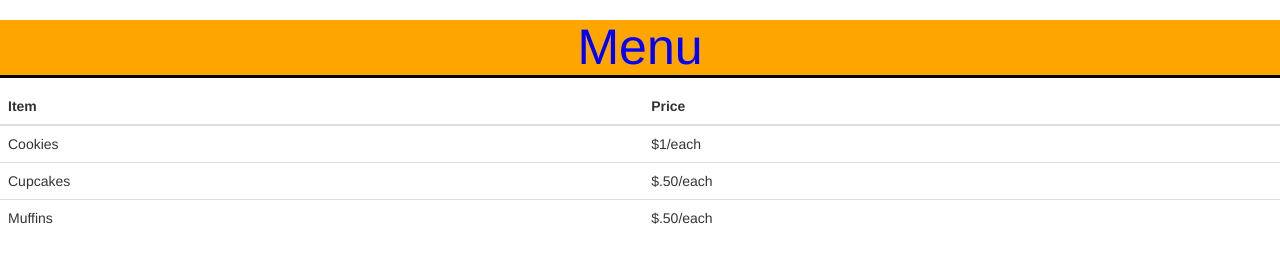
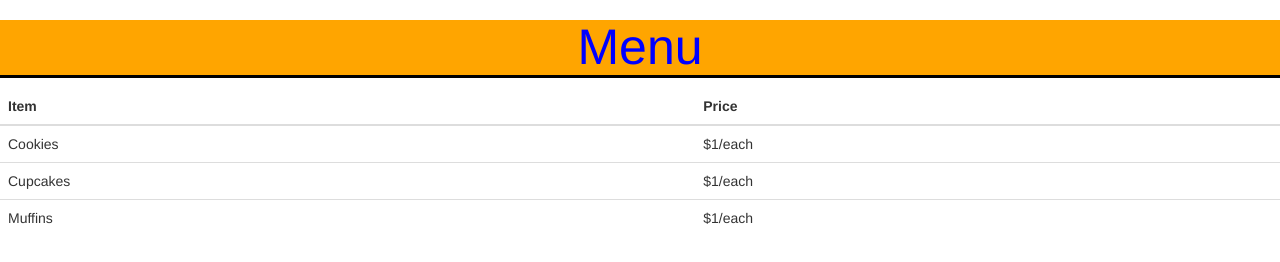
Before and after one commit to tatemitchell/tates-bakery, a website: page public/index.html in a window 1280 px wide. Drawn offline with nearby package versions, Linux system fonts and the light colour scheme.

Commit message:
changed price to $1

```diff
--- a/public/index.html
+++ b/public/index.html
@@ -2,7 +2,7 @@
 <html lang="en">
 <head>
     <meta charset="UTF-8">
-    <title>Bakery Menu</title>
+    <title>Tate's Bakery</title>
     <link rel="stylesheet" href="https://maxcdn.bootstrapcdn.com/bootstrap/3.3.6/css/bootstrap.min.css"
           integrity="sha384-1q8mTJOASx8j1Au+a5WDVnPi2lkFfwwEAa8hDDdjZlpLegxhjVME1fgjWPGmkzs7" crossorigin="anonymous">
     <link rel="stylesheet" href="stylesheets/style.css">
@@ -23,11 +23,11 @@
             </tr>
             <tr>
                 <td>Cupcakes</td>
-                <td>$.50/each</td>
+                <td>$1/each</td>
             </tr>
             <tr>
                 <td>Muffins</td>
-                <td>$.50/each</td>
+                <td>$1/each</td>
             </tr>
         </tbody>
     </table>
```
